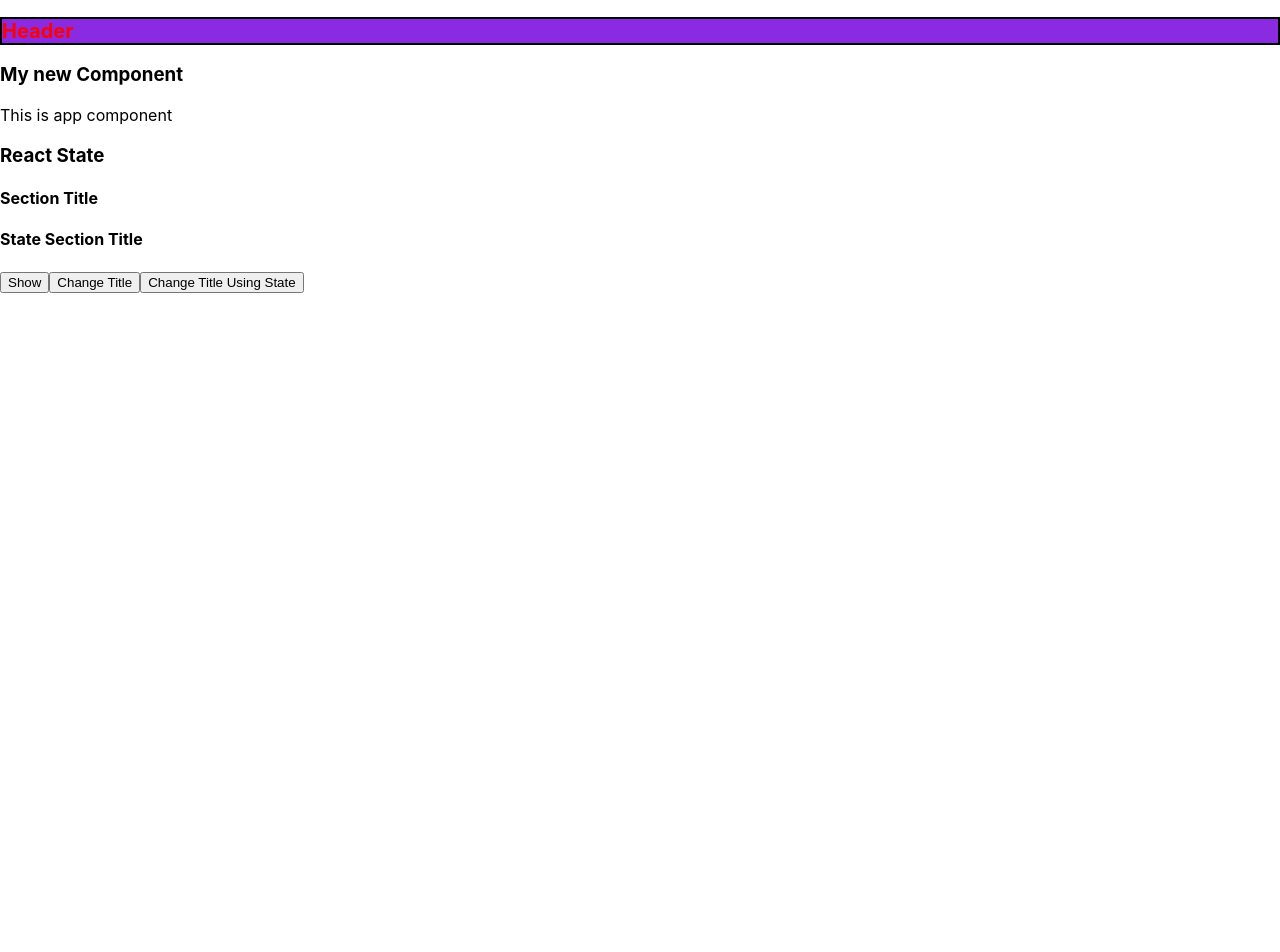
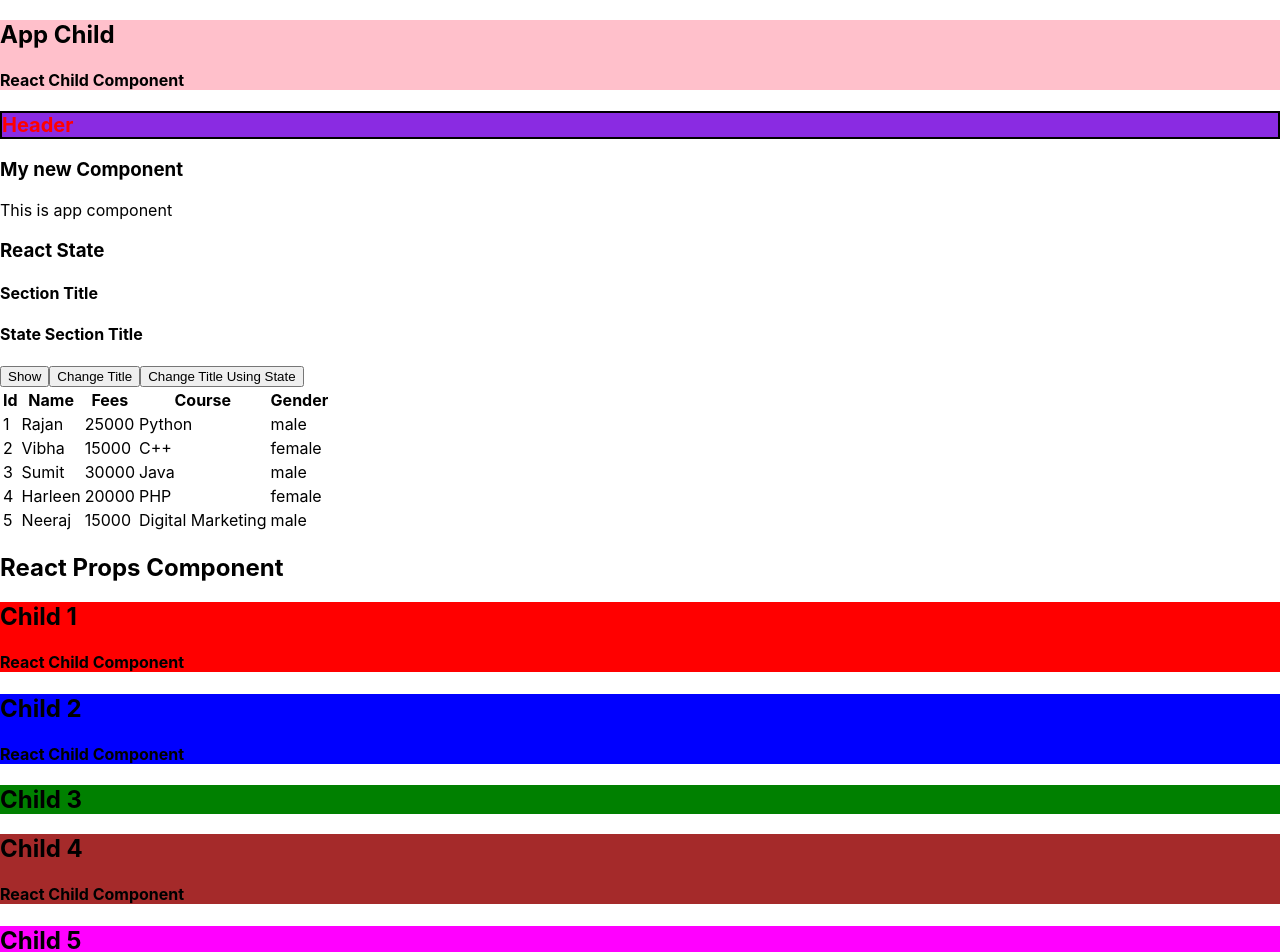
Before and after one commit to vipink28/gunjan-react, a React (Create React App) app: page / in a window 1280 px wide. Shown: the top 952 px of the page. Before the commit the page ends 800 px from the top, so only its background shows below. Built offline with nearby package versions, Linux system fonts and the light colour scheme.

Commit message:
react props

```diff
--- a/src/App.js
+++ b/src/App.js
@@ -1,5 +1,8 @@
+import Child from "./components/Child";
 import Header from "./components/Header";
+import ReactProps from "./components/ReactProps";
 import ReactState from "./components/ReactState";
+import StudentsList from "./components/StudentsList";
 
 function App() {
 
@@ -8,12 +11,13 @@ function App() {
 
   return (
     <>
+      <Child heading="App Child" color="pink" showHeading={true} />
       <Header />
       <h3>{title}</h3>
       <p>This is app component</p>
-
       <ReactState />
-
+      <StudentsList />
+      <ReactProps />
     </>
   )
 }
--- /dev/null
+++ b/src/components/Child.jsx
@@ -0,0 +1,21 @@
+import React from 'react';
+
+function Child(props) {
+    // props = {title: "Child 1"}
+    // props.children - children property in props is used to pass the content between the opening and closing tag of the component.
+    console.log(props);
+    return (
+        <div style={{ backgroundColor: props.color }}>
+            <h2>{props.heading}</h2>
+            <div>
+                {props.children}
+            </div>
+            {
+                props.showHeading ?
+                    <h4>React Child Component</h4> : ""
+            }
+        </div>
+    );
+}
+
+export default Child;
--- /dev/null
+++ b/src/components/ReactProps.jsx
@@ -0,0 +1,24 @@
+import React from 'react';
+import Child from './Child';
+
+function ReactProps(props) {
+    return (
+        <div>
+            <h2>React Props Component</h2>
+
+            <Child heading="Child 1" color="red" showHeading={true} />
+            <Child heading="Child 2" color="blue" showHeading={true} />
+            <Child heading="Child 3" color="green" />
+            <Child heading="Child 4" color="brown" showHeading={true} />
+            <Child heading="Child 5" color="magenta" />
+
+
+
+            <Child heading="Child 6" color="magenta">
+                <p>Lorem ipsum dolor, sit amet consectetur adipisicing elit. Ea odio nemo, doloremque molestias maxime nulla inventore praesentium repellat quos quod saepe ipsam? Quaerat magnam ipsam voluptatibus, voluptatem ut labore facilis.</p>
+            </Child>
+        </div>
+    );
+}
+
+export default ReactProps;
--- a/src/components/ReactState.jsx
+++ b/src/components/ReactState.jsx
@@ -23,12 +23,10 @@ function ReactState() {
     return (
         <div>
             <h3>React State</h3>
-
             <div>
                 <h4>{title}</h4>
 
                 <h4>{sectionTitle}</h4>
-
                 {
                     isVisible ?
                         <p>Summary</p>
--- /dev/null
+++ b/src/components/StudentsList.jsx
@@ -0,0 +1,50 @@
+import { useState } from "react";
+import TableRow from "./TableRow";
+
+function StudentsList(props) {
+    const data = [
+        { id: 1, name: "Rajan", fees: 25000, course: "Python", gender: "male" },
+        { id: 2, name: "Vibha", fees: 15000, course: "C++", gender: "female" },
+        { id: 3, name: "Sumit", fees: 30000, course: "Java", gender: "male" },
+        { id: 4, name: "Harleen", fees: 20000, course: "PHP", gender: "female" },
+        { id: 5, name: "Neeraj", fees: 15000, course: "Digital Marketing", gender: "male" }
+    ]
+
+    const [studentData, setStudentData] = useState(data);
+
+    return (
+        <div>
+
+            <table>
+                <thead>
+                    <tr>
+                        <th>Id</th>
+                        <th>Name</th>
+                        <th>Fees</th>
+                        <th>Course</th>
+                        <th>Gender</th>
+                    </tr>
+                </thead>
+                <tbody>
+                    {
+                        studentData.map((item, index) => {
+                            return (
+                                // <tr key={item.id}>
+                                //     <td>{item.id}</td>
+                                //     <td>{item.name}</td>
+                                //     <td>{item.fees}</td>
+                                //     <td>{item.course}</td>
+                                //     <td>{item.gender}</td>
+                                // </tr>
+                                <TableRow item={item} />
+                            )
+                        })
+                    }
+                </tbody>
+            </table>
+
+        </div>
+    );
+}
+
+export default StudentsList;
--- /dev/null
+++ b/src/components/TableRow.jsx
@@ -0,0 +1,20 @@
+import React from 'react';
+
+function TableRow(props) {
+    // destructuring - desctructuring can be used for arrays and objects
+    // objects - const {propertyname} = object;
+    const { item } = props;
+
+
+    return (
+        <tr key={props.item.id}>
+            <td>{item.id}</td>
+            <td>{item.name}</td>
+            <td>{item.fees}</td>
+            <td>{item.course}</td>
+            <td>{item.gender}</td>
+        </tr>
+    );
+}
+
+export default TableRow;
```
